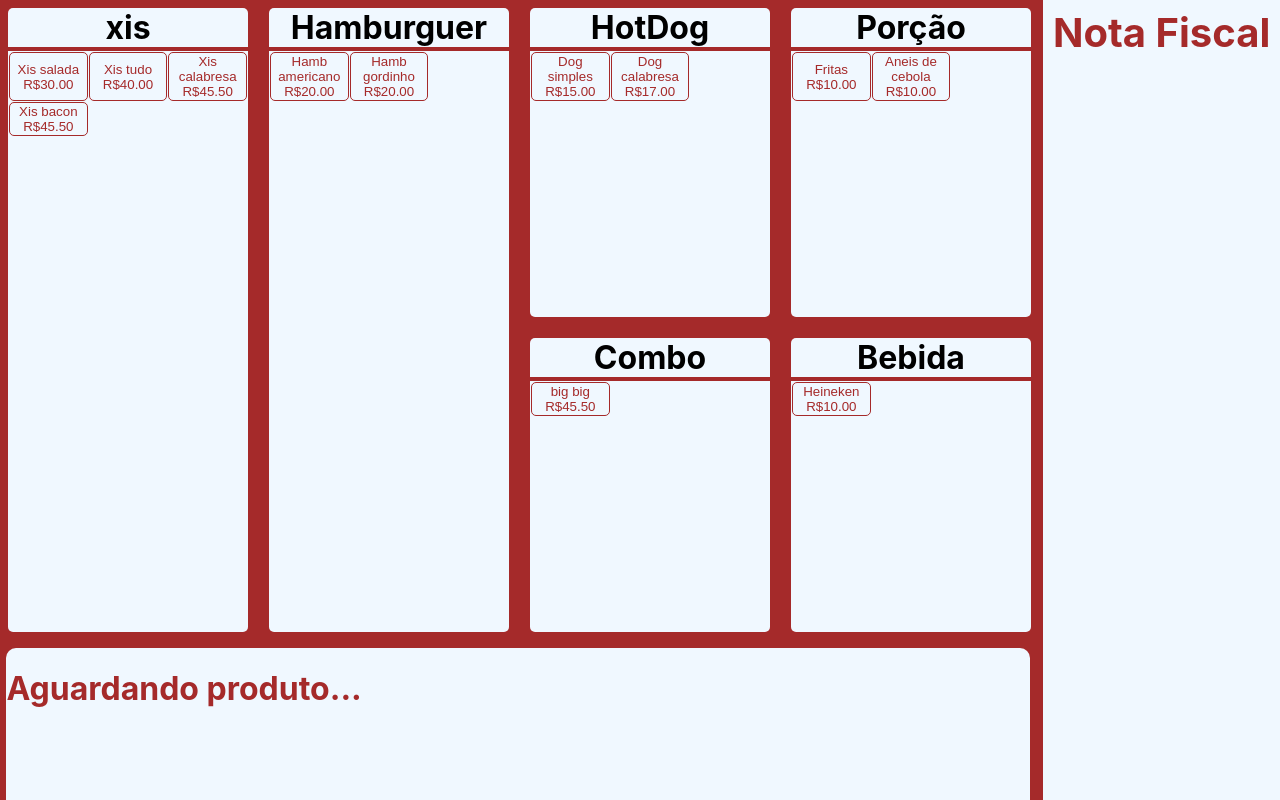
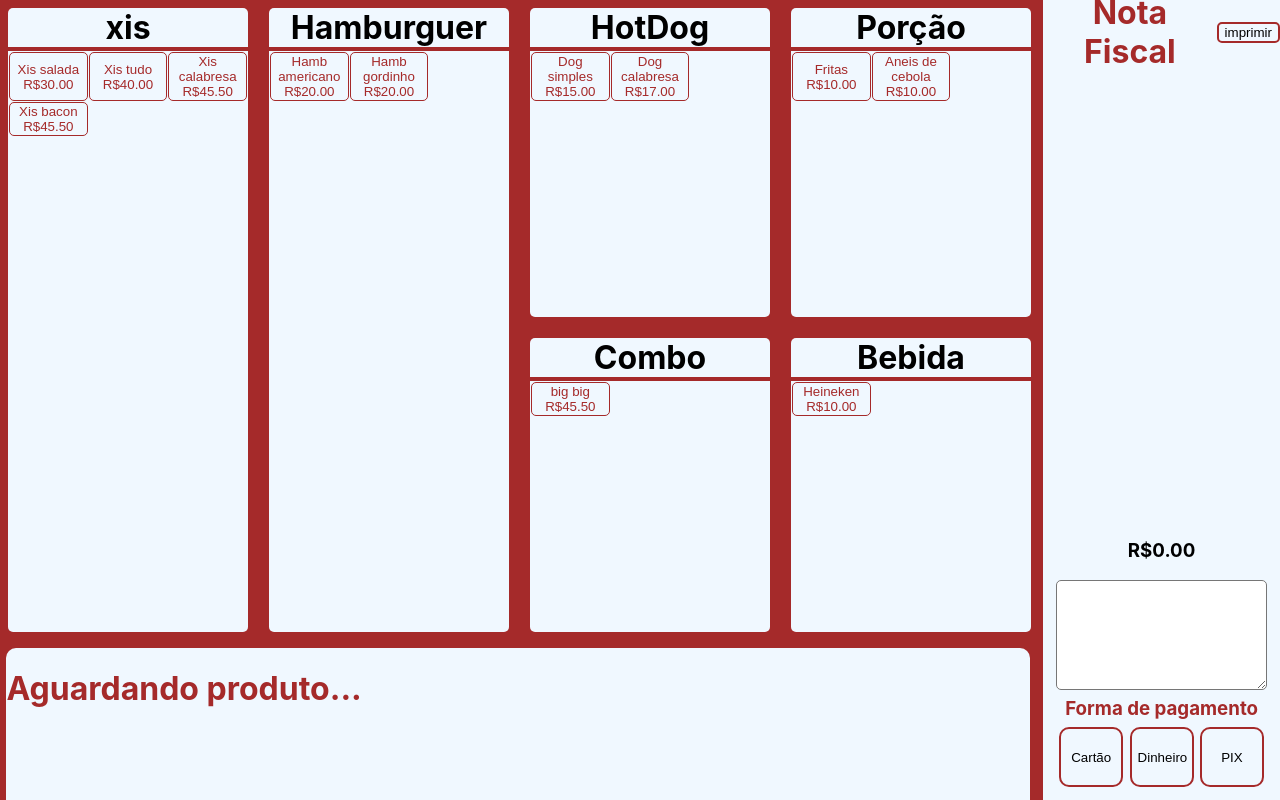
Before and after one commit to cauafj/FastFoodProject, a React (Create React App) app: page / in a window 1280 px wide. Built offline with nearby package versions, Linux system fonts and the light colour scheme.

Commit message:
Bom, agora a sidebar está praticamente pronta, só falta a parte de remover itens e efetuar de fato a impressão da comanda. Não foi refatorada a parte do código que teoricamente não precisa mais de arrays, na home.

```diff
--- a/src/pages/components/home.jsx
+++ b/src/pages/components/home.jsx
@@ -41,7 +41,7 @@ export default function Home() {
 
         if(arrayProduct.obsses.length > 1){
             const obsNames = arrayProduct.obsses.map(e => e.obsName)
-            arrayProduct.obsses = [{obsName: obsNames.sort().join(" "), obsQtd: 1}]
+            arrayProduct.obsses = [{obsName: obsNames.sort().join("/"), obsQtd: 1}]
         }
 
         if(productAtCart === undefined){
@@ -54,6 +54,8 @@ export default function Home() {
             console.log(index)
             console.log(sideBarData[index])
 
+            arrayProduct.obsses = arrayProduct.obsses.filter(e => e !== undefined)
+            sideBarData[index].obsses = sideBarData[index].obsses.filter(e => e !== undefined)
             if(arrayProduct.obsses.length) {
                 sideBarData[index].obsses.forEach(e => {
                     arrayProduct.obsses.forEach(el => {
--- a/src/pages/components/sideBar.jsx
+++ b/src/pages/components/sideBar.jsx
@@ -2,43 +2,51 @@ import "../../styles/sideBar.css"
 import { useState } from "react"
 
 export default function Sidebar(props) {
-
-    /* props.prods.forEach(element => {
-        if(pDivs.find(e => e.name === element.name) === undefined){
-            pDivs.push(
-                <div>
-                    <h3>{element.name}-R${element.price}</h3>
-                    {element.obs.map(el => {return (<p>{el}</p>)})}
-                </div>
-            )
-
-        } else {
-
-        }
-    }) */
-
-    const returnProdObs = (prodObs, completeProd) => {
-        if(prodObs !== undefined) {
+    const returnProdObs = (prodObs) => {
+        prodObs = prodObs.filter(e => e !== undefined)
+        console.log("prodObs")
+        console.log(prodObs)
+        if(prodObs.length) {
             return prodObs.map(e => {
                 return (
-                    <div>{e.obsName}/{e.obsQtd}</div>
+                    <p className="obsP">{e.obsName} x{e.obsQtd}</p>
                 )
             })
 
         } else return null
     }
 
-    const screenDivs = props.prods.map(e => {return (<div>{e.name}/{e.qtd}/{e.price}/{returnProdObs(e.obsses, e)}</div>)})
+    const fullPrice = props.prods !== undefined ? props.prods.reduce((start, e) => start + e.price*e.qtd,0) : 0
 
+    const screenDivs = props.prods.map(e => {return (<div className="productDiv"><h3>{e.name} x{e.qtd} - R${e.price*e.qtd}</h3>{returnProdObs(e.obsses, e)}</div>)})
 
-    console.log("props.prods da sidebar")
-    console.log(props.prods)
+    const [payMeth, setPayMeth] = useState("Forma de pagamento")
+
+    let txtArea = ""
+    const attTxtArea = (event) => {
+        txtArea = event.target.value
+        console.log(txtArea)
+    }
 
     return (
         <div className="sidebar">
-            <h1>{props.title}</h1>
-            <div className="productsArray">
-                {screenDivs}
+            <div className="head"><h1>{props.title}</h1><button>imprimir</button></div>
+            <div id="underTitle">
+                <div className="productsArray">
+                    {screenDivs}
+                </div>
+                <div className="fixedDiv">
+                    <h3>R${fullPrice.toFixed(2)}</h3>
+                    <div className="obsNote">
+                        <textarea onChange={attTxtArea}></textarea>
+                    </div>
+                    <h3 className="payment">{(payMeth[0].toUpperCase() + payMeth.substring(1)).replace("ta", "tã")}</h3>
+                    <div className="paymentChoice">
+                        <button onClick={() => setPayMeth("cartao")}>Cartão</button>
+                        <button onClick={() => setPayMeth("dinheiro")}>Dinheiro</button>
+                        <button onClick={() => setPayMeth("pix")}>PIX</button>
+                    </div>
+                </div>
             </div>
         </div>
     )
--- a/src/styles/sideBar.css
+++ b/src/styles/sideBar.css
@@ -7,9 +7,119 @@
     padding: 0;
 }
 
-.sidebar > h1 {
+.sidebar h1 {
     margin: 8px;
     color: brown;
     text-align: center;
-    font-size: 40px;
+    font-size: 32px;
 }
+
+.head {
+    align-items: center;
+    justify-content: center;
+    height: 8vh;
+    display: flex;
+}
+
+.head button {
+    background-color: aliceblue;
+    border: 2pt solid brown;
+    border-radius: 5px;
+}
+.head button:hover {
+    background-color: brown;
+    color: aliceblue;
+}
+.head button:active {
+    background-color: aliceblue;
+}
+
+.productDiv {
+    padding: 0px;
+    margin-left: 0.5vw;
+    border-radius: 5px;
+    box-shadow: 0px 3px 8px 0px rgba(0, 0, 0, 0.5);
+    width: 17vw;
+}
+
+.productDiv > p {
+    margin: 0px;
+}
+
+.productDiv > h3 {
+    margin: 0px;
+    padding: 0px;
+    border: 0px
+}
+
+.productsArray {
+    display: flex;
+    flex-direction: column;
+    gap: 2vh;
+    height: 55vh;
+    overflow: auto;
+    padding-bottom: 10px;
+    margin: 0px
+}
+
+.productsArray::-webkit-scrollbar {
+    width: 5px;
+    background-color: white;
+    border-radius: 10px;
+}
+
+.productsArray::-webkit-scrollbar-thumb {
+    background-color: grey;
+    border-radius: 10px;
+}
+
+
+.fixedDiv {
+    position: fixed;
+    margin: 0px;
+    width: 18.5vw;
+    bottom: 0px;
+    height: 35vh;
+    display: grid;
+    grid-template-columns: 1fr ;
+    grid-auto-rows: 1fr 3fr 1fr 2fr;
+    text-align: center;
+}
+
+.obsNote {
+    display: grid;
+}
+.obsNote > textarea {
+    margin-left: 1vw;
+    margin-right: 1vw;
+    border-radius: 5px;
+}
+
+.paymentChoice {
+    display: grid;
+    grid-template-columns: 5vw 5vw 5vw;
+    margin-left: 1vw;
+    margin-right: 1vw;
+    margin-bottom: 1vw;
+    gap: 0.5vw;
+    justify-content: center;
+}
+.paymentChoice button {
+    border-radius: 10px;
+    border: 2pt solid brown;
+    background-color: aliceblue;
+}
+
+.paymentChoice button:hover {
+    background-color: brown;
+    color: aliceblue;
+}
+
+.paymentChoice button:active {
+    background-color: aliceblue;
+}
+
+.payment {
+    color: brown;
+    margin: 0.5vw;
+}
```
